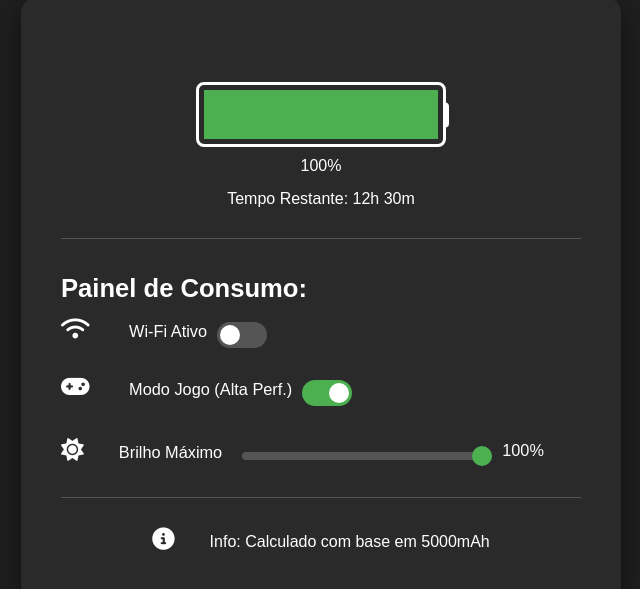
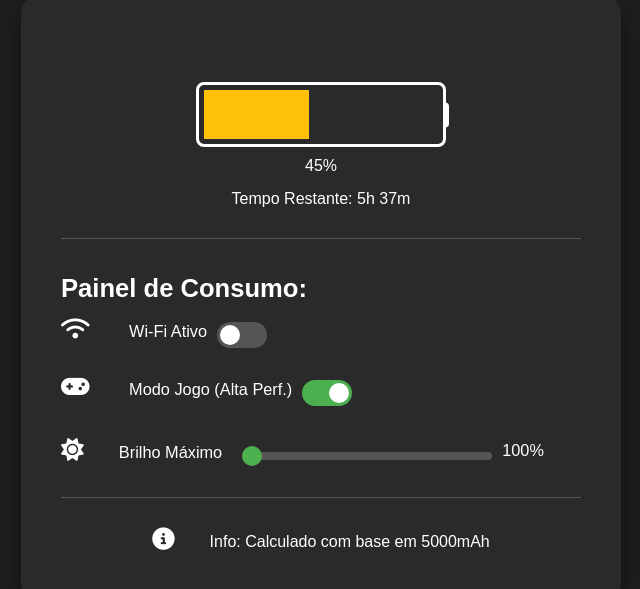
Before and after one commit to biasantana-dev/projeto-simulador-de-autonomia, a plain HTML site: page index.html in a window 1280 px wide. Both pictures are taken after a click on the label 646 px from the left and 487 px from the top of the page. Shown: the part 95-684 px from the top of the page, without its empty margins (319-959 px from the left). Drawn offline with Linux system fonts and the light colour scheme.

Commit message:
implementa lógica de cálculo de bateria e atualiza elementos do DOM

```diff
--- a/index.html
+++ b/index.html
@@ -18,8 +18,8 @@
          <div id="bateria-inicial">
             <div id="nivel-bateria"></div>
          </div>
-         <p id="porcentagem-atual">100%</p>
-         <p id="tempo-restante">Tempo Restante: 12h 30m</p>
+         <p id="porcentagem-atual"></p>
+         <p id="tempo-restante"></p>
       </div>
       <div class="container">
          <h2>Painel de Consumo:</h2>
@@ -39,12 +39,14 @@
             <div id="range-container">
                <span class="controle-texto"><i class="fa-solid fa-sun" style="color: rgb(255, 255, 255);"></i>Brilho Máximo</span>
                <label for="brilho"></label>
-               <input type="range" name="brilho" id="brilho" min="0" max="100" value="100">
+               <input type="range" name="brilho" id="brilho" min="0" max="100" value="0">
                <span>100%</span>
             </div>
          </div>
       </div>
       <p id="info"><i class="fa-solid fa-circle-info" style="color: rgb(255, 255, 255);"></i>Info: Calculado com base em 5000mAh</p>
    </main>
+
+   <script src="js/script.js"></script>
 </body>
 </html>
--- a/js/script.js
+++ b/js/script.js
@@ -0,0 +1,50 @@
+const nivelBateria = document.getElementById('nivel-bateria');
+const porcentagemAtual = document.getElementById('porcentagem-atual');
+const tempoRestante = document.getElementById('tempo-restante');
+const wifi = document.getElementById('wifi');
+const jogo = document.getElementById('jogo');
+const brilho = document.getElementById('brilho');
+
+const consumo = {
+   consumoWifi: 15,
+   consumoJogo: 55,
+   consumoBrilho: 20
+};
+
+function calcularBateria() {
+   let bateriaAtual = 100;
+
+   if (wifi.checked) {
+      bateriaAtual -= consumo.consumoWifi;
+   }
+   if (jogo.checked) {
+      bateriaAtual -= consumo.consumoJogo;
+   }
+
+   let percentualBrilho = brilho.value / 100;
+   bateriaAtual -= (consumo.consumoBrilho * percentualBrilho);
+
+   const tempoMaximoMinutos = 750;
+   const minutosRestanteTotais = (bateriaAtual / 100) * tempoMaximoMinutos;
+   const horas = Math.floor(minutosRestanteTotais / 60);
+   const minutos = Math.floor(minutosRestanteTotais % 60);
+
+   nivelBateria.style.width = Math.round(bateriaAtual) + '%';
+   porcentagemAtual.innerText = Math.round(bateriaAtual) + '%';
+
+   tempoRestante.innerText = `Tempo Restante: ${horas}h ${minutos}m`;
+
+   if (bateriaAtual <= 20) {
+      nivelBateria.style.backgroundColor = "#f44336";
+   } else if (bateriaAtual <= 50) {
+      nivelBateria.style.backgroundColor = "#ffc107";
+   } else {
+      nivelBateria.style.backgroundColor = "#4caf50";
+   }
+}
+
+wifi.addEventListener('change', calcularBateria);
+jogo.addEventListener('change', calcularBateria);
+brilho.addEventListener('input', calcularBateria);
+
+calcularBateria();
```
